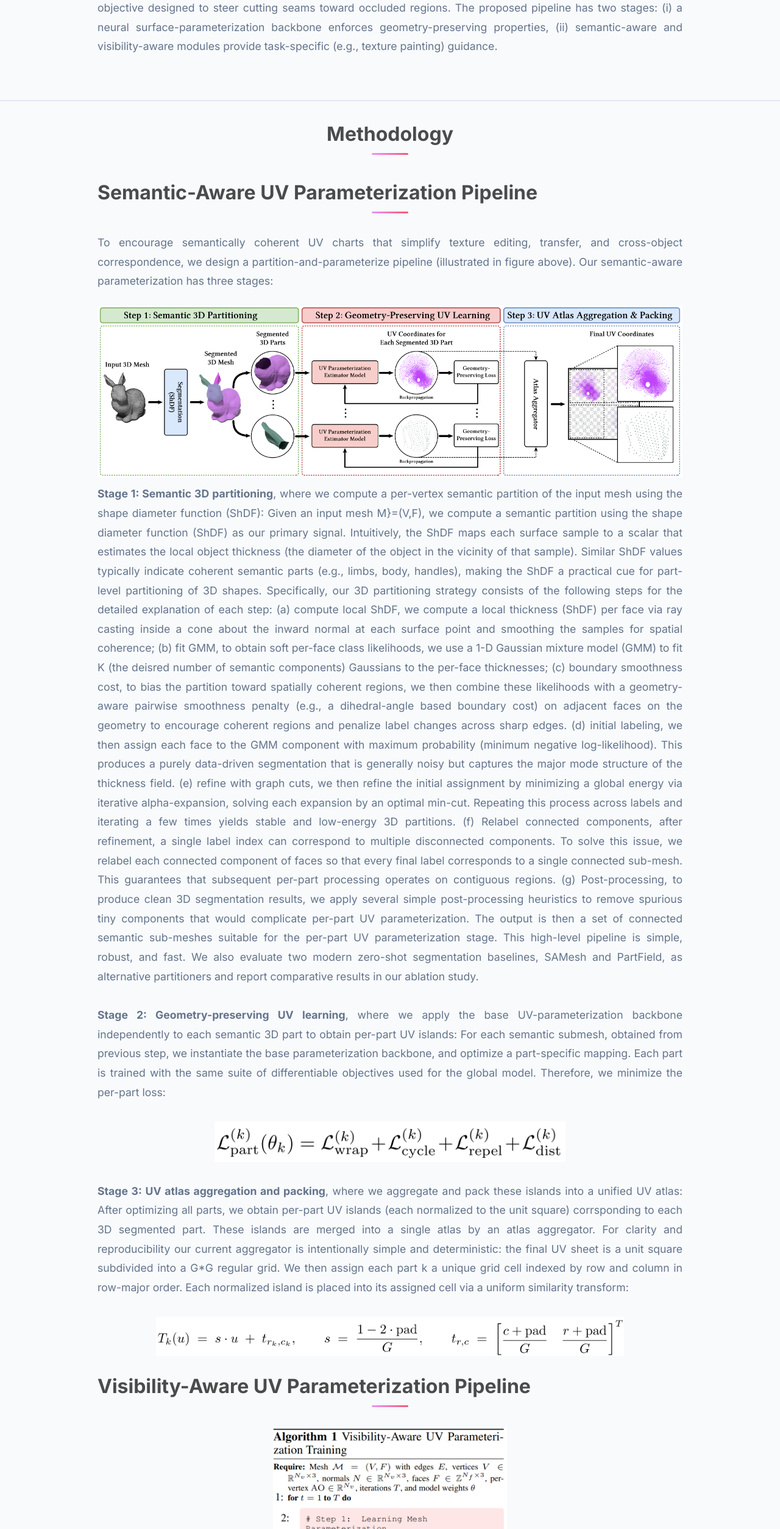
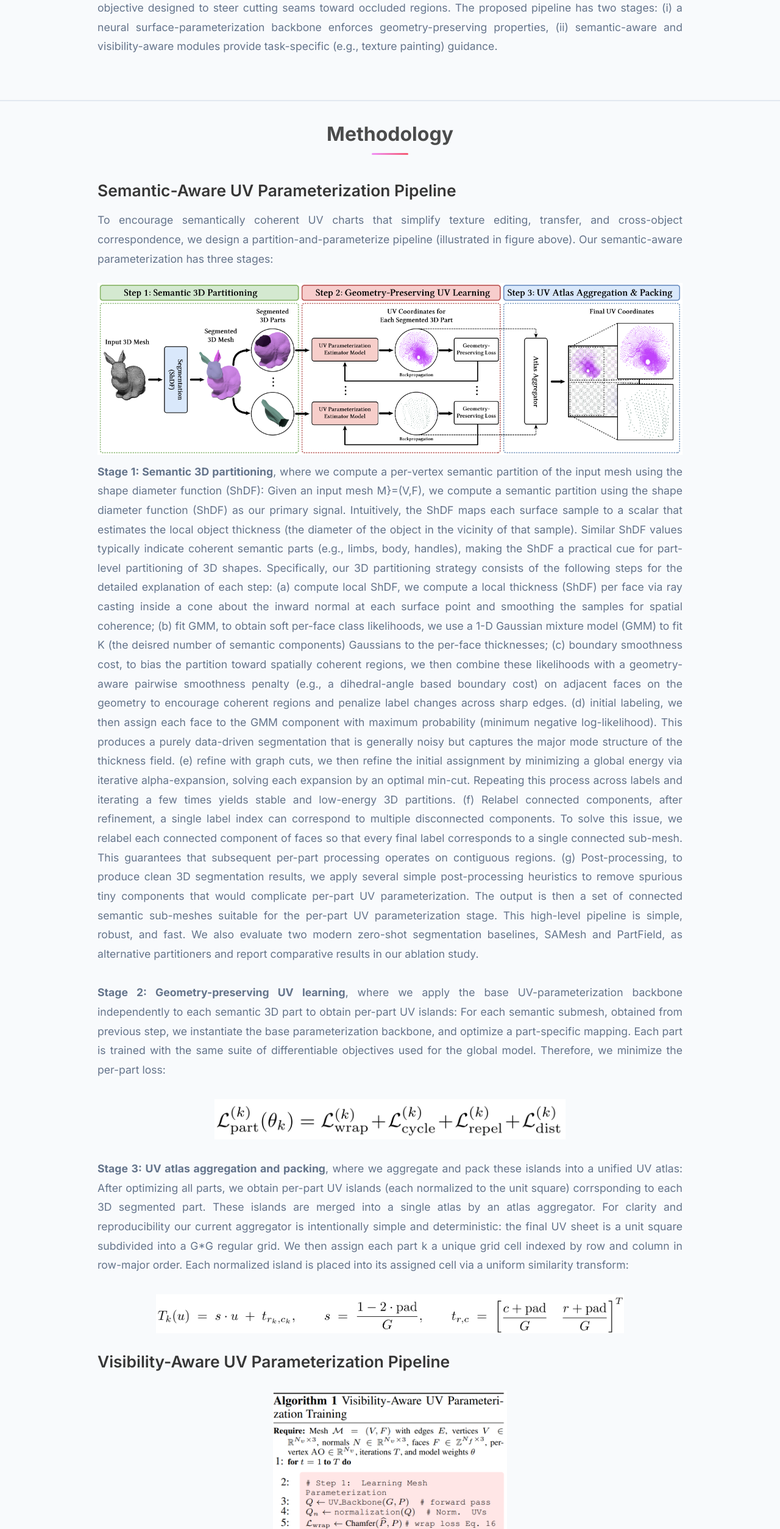
Before and after one commit to AHHHZ975/Automatic3DMeshParameterization, a plain HTML site: page index.html in a window 1280 px wide. Shown: the part 5668-8176 px from the top of the page at 61% size. Drawn offline with nearby package versions, Linux system fonts and the light colour scheme; some icons are missing.

Commit message:
Remove title class from UV parameterization headings

```diff
--- a/index.html
+++ b/index.html
@@ -399,7 +399,7 @@
       <h2 class="title is-3">Methodology</h2>
     </div>
     <div class="content has-text-justified">
-      <h3 class="title is-3">Semantic-Aware UV Parameterization Pipeline</h3>
+      <h3>Semantic-Aware UV Parameterization Pipeline</h3>
       <p>
         To encourage semantically coherent UV charts that simplify texture editing, transfer, and cross-object correspondence, we design a partition-and-parameterize pipeline (illustrated in figure above).
         Our semantic-aware parameterization has three stages:
@@ -441,7 +441,7 @@
 
     <div class="content has-text-justified">
 
-      <h3 class="title is-3">Visibility-Aware UV Parameterization Pipeline</h3>
+      <h3>Visibility-Aware UV Parameterization Pipeline</h3>
 
       <img src="static/images/Algorithm.png" alt="Algorithm" class="blend-img-background center-image" style="width: 40%; display: block; margin: 2rem auto;">
 
```
